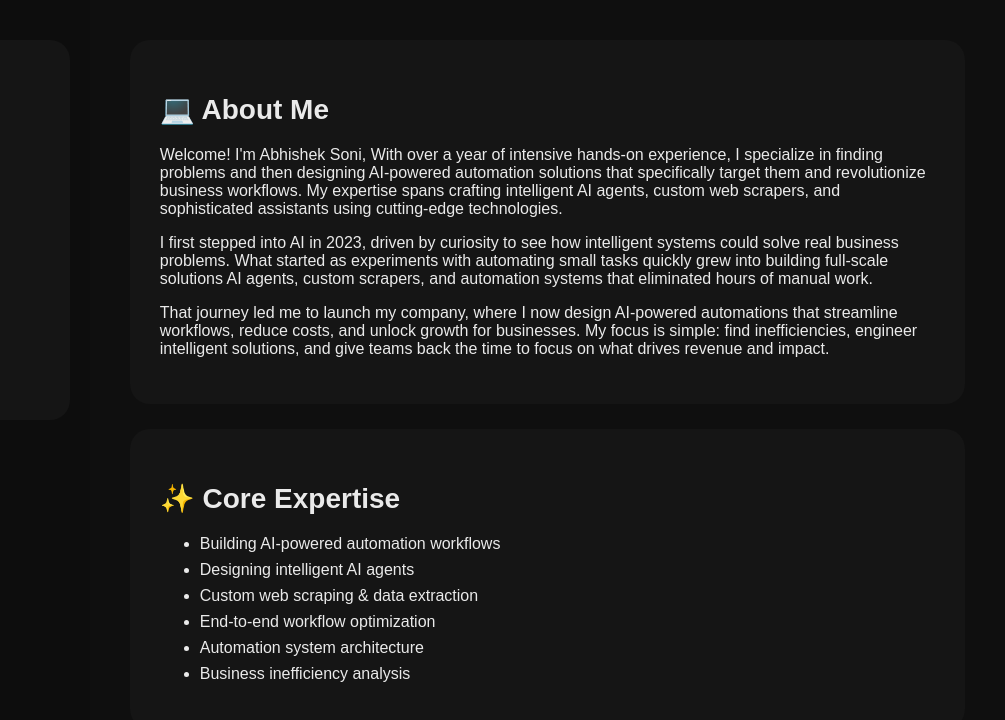
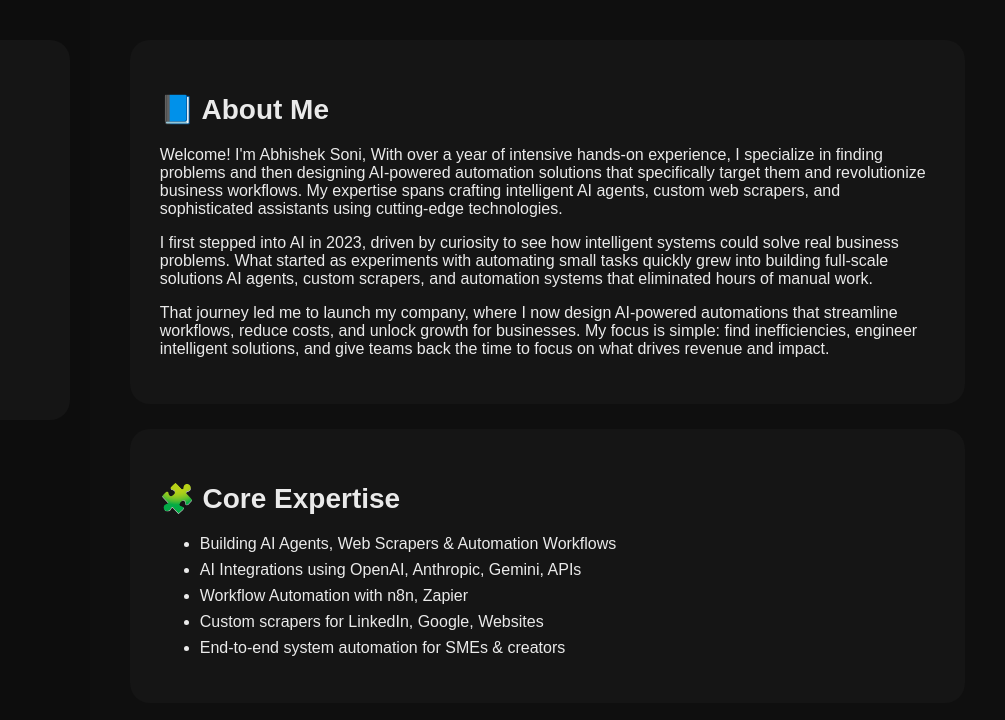
Before and after one commit to abhisoniai/abhisoniai.github.io, a plain HTML site: page index.html in a window 1280 px wide. Shown: the full height of the page, 275-1280 px from the left. Drawn offline with Linux system fonts and the light colour scheme.

Commit message:
Update index.html

```diff
--- a/index.html
+++ b/index.html
@@ -1,4 +1,3 @@
-
 <!DOCTYPE html>
 <html lang="en">
 <head>
@@ -6,24 +5,33 @@
   <title>Abhishek Soni</title>
   <link rel="stylesheet" href="styles.css">
 </head>
+
 <body>
   <div class="container">
 
+    <!-- LEFT SIDEBAR -->
     <aside class="sidebar">
       <div class="profile-card">
-            <img src="profile.jpg" class="profile-img">
+
+        <img src="profile.jpg" class="profile-img" alt="Abhishek Soni">
+
         <h1>Abhishek Soni</h1>
         <span class="role-badge">AI Automation Engineer</span>
 
-            <a href="https://www.linkedin.com/in/abhisheksoniii/" class="circle-btn" target="_blank">
-                <img src="linkedin.png" class="circle-icon">
+        <a href="https://www.linkedin.com/in/abhisheksoniii/"
+           target="_blank"
+           class="circle-btn">
+            <img src="linkedin.png" class="circle-icon" alt="LinkedIn">
         </a>
+
       </div>
     </aside>
 
+    <!-- RIGHT CONTENT -->
     <main class="content">
+
       <div class="section-card">
-            <h2 class="section-title">💻 About Me</h2>
+        <h2 class="section-title">📘 About Me</h2>
 
         <p>Welcome! I'm Abhishek Soni, With over a year of intensive hands-on experience, I specialize in finding problems and then designing AI-powered automation solutions that specifically target them and revolutionize business workflows. My expertise spans crafting intelligent AI agents, custom web scrapers, and sophisticated assistants using cutting-edge technologies.</p>
 
@@ -33,18 +41,18 @@
       </div>
 
       <div class="section-card">
-            <h2 class="section-title">✨ Core Expertise</h2>
+        <h2 class="section-title">🧩 Core Expertise</h2>
+
         <ul class="skills">
-                <li>Building AI-powered automation workflows</li>
-                <li>Designing intelligent AI agents</li>
-                <li>Custom web scraping & data extraction</li>
-                <li>End-to-end workflow optimization</li>
-                <li>Automation system architecture</li>
-                <li>Business inefficiency analysis</li>
+          <li>Building AI Agents, Web Scrapers & Automation Workflows</li>
+          <li>AI Integrations using OpenAI, Anthropic, Gemini, APIs</li>
+          <li>Workflow Automation with n8n, Zapier</li>
+          <li>Custom scrapers for LinkedIn, Google, Websites</li>
+          <li>End-to-end system automation for SMEs & creators</li>
         </ul>
       </div>
+
     </main>
-
   </div>
 </body>
 </html>
```
Lines whose indentation alone changed are shown as unchanged.
